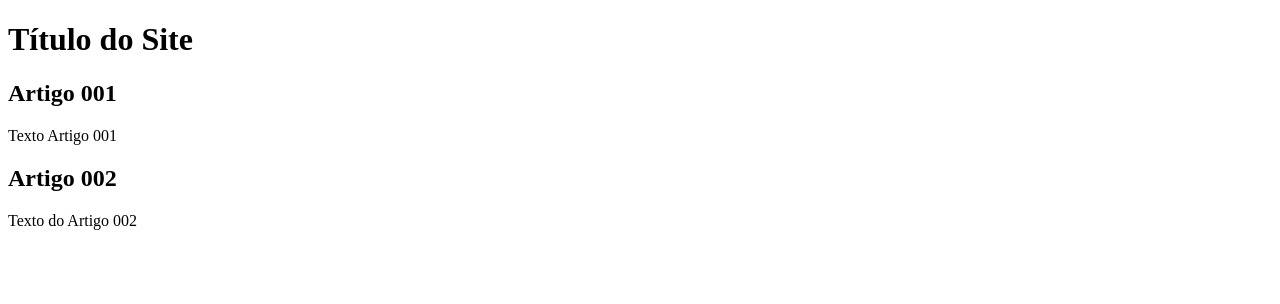
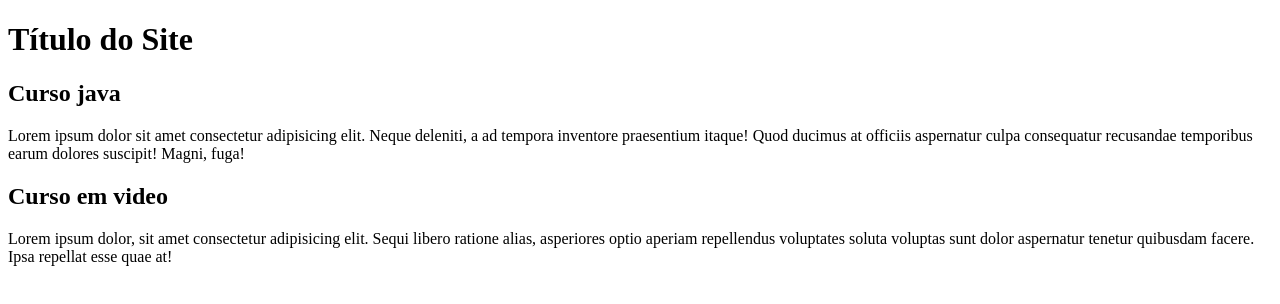
Before and after one commit to fcotiagosilva-ux/ProjetoSite, a plain HTML site: page index.html in a window 1280 px wide. Drawn offline with Linux system fonts and the light colour scheme.

Commit message:
Update index.html

```diff
--- a/index.html
+++ b/index.html
@@ -11,12 +11,12 @@
         <h1>Título do Site</h1>
     </header>
     <article>
-        <h2>Artigo 001</h2>
-        <p>Texto Artigo 001</p>
+        <h2>Curso java</h2>
+        <p>Lorem ipsum dolor sit amet consectetur adipisicing elit. Neque deleniti, a ad tempora inventore praesentium itaque! Quod ducimus at officiis aspernatur culpa consequatur recusandae temporibus earum dolores suscipit! Magni, fuga!</p>
     </article>
     <article>
-        <h2>Artigo 002</h2>
-        <p>Texto do Artigo 002</p>
+        <h2>Curso em video</h2>
+        <p>Lorem ipsum dolor, sit amet consectetur adipisicing elit. Sequi libero ratione alias, asperiores optio aperiam repellendus voluptates soluta voluptas sunt dolor aspernatur tenetur quibusdam facere. Ipsa repellat esse quae at!</p>
     </article>
     </main>
 </body>
```
